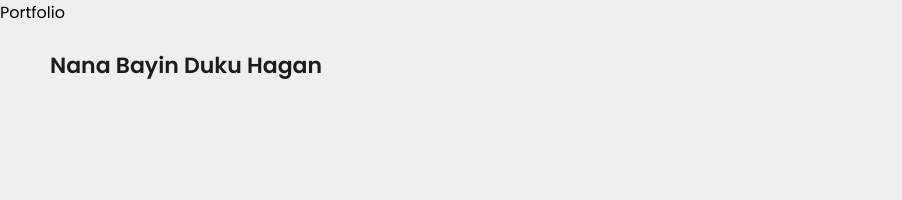
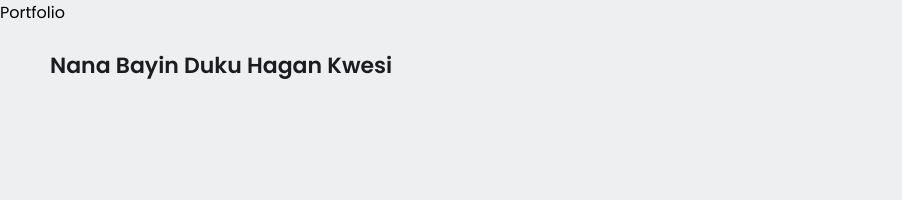
Before and after one commit to enbee-bit/My-Portfolio, a plain HTML site: page index.html in a window 1280 px wide. Shown: the top 200 px of the page, 0-902 px from the left. Drawn offline with Linux system fonts and the light colour scheme.

Commit message:
Name added

```diff
--- a/index.html
+++ b/index.html
@@ -18,7 +18,7 @@
     <!--NAVBAR-->
     <nav>
         <div class="left">
-            <a href="/">Nana Bayin Duku Hagan</a>
+            <a href="/">Nana Bayin Duku Hagan Kwesi</a>
         </div>
 
         <div class="right">
```
